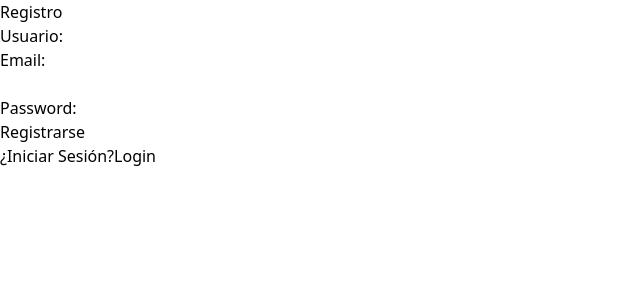
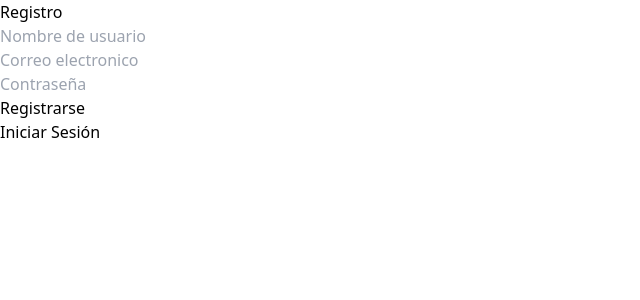
Before and after one commit to BrianDuvall0/fronted-react, a React (Vite) app: page /registro in a window 1280 px wide. Shown: the top 300 px of the page, without its empty margins (0-640 px from the left). Built offline with nearby package versions, Linux system fonts and the light colour scheme.

Commit message:
Cambios esteticos

```diff
--- a/src/App.jsx
+++ b/src/App.jsx
@@ -3,7 +3,7 @@ import { Route, Routes } from "react-router-dom";
 import PostPage from "./pages/PostPage.jsx";
 import PageHome from "./pages/PageHome.jsx";
 import PostForm from "./pages/PostForm.jsx";
-import Login from "./pages/PageLogin.jsx";
+import Login from "./pages/Login.jsx";
 import Registro from "./pages/Registro.jsx";
 import NotFound from "./pages/NotFound.jsx";
 
--- a/src/components/Card.jsx
+++ b/src/components/Card.jsx
@@ -1,7 +1,7 @@
 function Card(props) {
 
     return (
-        <div class="max-w-xs overflow-hidden bg-white rounded-lg shadow-lg dark:bg-gray-800 m-7">
+        <div class="max-w-xs mx-auto overflow-hidden bg-white rounded-lg shadow-lg dark:bg-gray-800 m-7">
             <div class="px-4 py-2">
                 <h1 class="text-xl font-bold text-gray-800 uppercase dark:text-white">{props.title}</h1>
                 <p class="mt-1 text-sm text-gray-600 dark:text-gray-400">{props.description}</p>
--- a/src/pages/PageLogin.jsx
+++ b/src/pages/Login.jsx
@@ -49,21 +49,19 @@ function Login() {
             <form onSubmit={handleSubmit(onSubmit)} class="mt-6">
 
                 <div>
-                    <label class="block text-sm text-gray-800 dark:text-gray-200">Email:</label>
-                    <input type="email" {...register("email")} required
-                    class="block w-full px-4 py-2 mt-2 text-gray-700 bg-white border rounded-lg dark:bg-gray-800 dark:text-gray-300 dark:border-gray-600 focus:border-blue-400 dark:focus:border-blue-300 focus:ring-blue-300 focus:outline-none focus:ring focus:ring-opacity-40"
+                    <input type="email" placeholder="Email" {...register("email")} required
+                    class="block w-full px-4 py-2 mt-2 text-gray-700 bg-white border rounded-lg dark:bg-white-800 dark:text-white-300 dark:border-gray-600 focus:border-blue-400 dark:focus:border-blue-300 focus:ring-blue-300 focus:outline-none focus:ring focus:ring-opacity-40"
                     />
                 </div>
 
                 <div>
-                    <label class="block text-sm text-gray-800 dark:text-gray-200 mt-4">Password:</label>
-                    <input type="text" {...register("password")} required
-                    class="block w-full px-4 py-2 mt-2 text-gray-700 bg-white border rounded-lg dark:bg-gray-800 dark:text-gray-300 dark:border-gray-600 focus:border-blue-400 dark:focus:border-blue-300 focus:ring-blue-300 focus:outline-none focus:ring focus:ring-opacity-40"
+                    <input type="text" placeholder="Password" {...register("password")} required
+                    class="block w-full px-4 py-2 mt-2 text-gray-700 bg-white border rounded-lg dark:bg--800 dark:text-white-300 dark:border-gray-600 focus:border-blue-400 dark:focus:border-blue-300 focus:ring-blue-300 focus:outline-none focus:ring focus:ring-opacity-40"
                     />
                 </div>
 
                 <div class="m-6">
-                    <input type="submit" value="Iniciar Sesión" class="w-full px-6 py-2.5 text-sm font-medium tracking-wide text-white capitalize transition-colors duration-300 transform bg-gray-800 rounded-lg hover:bg-gray-700 focus:outline-none focus:ring focus:ring-gray-300 focus:ring-opacity-50"/>
+                    <input type="submit" value="Iniciar Sesión" class="w-full px-6 py-2.5 text-sm font-medium tracking-wide bg-white text-grey capitalize transition-colors duration-300 transform bg-gray-800 rounded-lg hover:bg-blue-800 focus:outline-none focus:ring focus:ring-gray-300 focus:ring-opacity-50"/>
                 </div>
 
                 <div class="flex items-center justify-center py-4 text-center bg-gray-50 dark:bg-gray-700">
--- a/src/pages/PageHome.jsx
+++ b/src/pages/PageHome.jsx
@@ -29,7 +29,7 @@ function PageHome() {
             if (response.data && Array.isArray(response.data.posts)) {
                 setPosts(response.data.posts);
             } else {
-                console.error("Data format is incorrect:", response.data);
+                console.error("Formato de data es incorrecto:", response.data);
             }
         })
         .catch((error) => {
@@ -48,7 +48,7 @@ function PageHome() {
             if (response.data && response.data.username) {
                 setUserName(response.data.username);
             } else {
-                console.error("Username field is missing in response:", response.data);
+                console.error("Username no se encuentras:", response.data);
             }
         })
         .catch((error) => {
@@ -74,20 +74,20 @@ function PageHome() {
 
             <NavBar></NavBar>
 
-            <div class="w-full max-w-xs overflow-hidden bg-white rounded-lg shadow-lg dark:bg-gray-800">
-            <img class="object-cover w-full h-56" src="https://images.unsplash.com/photo-1542156822-6924d1a71ace?ixlib=rb-1.2.1&ixid=eyJhcHBfaWQiOjEyMDd9&auto=format&fit=crop&w=500&q=60" alt="avatar" />
+            <div class="w-full  max-w-xs mx-auto my-5 overflow-hidden bg-white rounded-lg shadow-lg dark:bg-gray-800">
+                <img class="object-cover w-full h-56" src="https://images.unsplash.com/photo-1542156822-6924d1a71ace?ixlib=rb-1.2.1&ixid=eyJhcHBfaWQiOjEyMDd9&auto=format&fit=crop&w=500&q=60" alt="avatar" />
 
-            <div class="py-5 text-center">
-                <h3 class="block text-xl font-bold text-gray-800 dark:text-white">Bienvenido</h3>
-                <span class="text-sm text-gray-700 dark:text-gray-200">{userName}</span>
+                <div class="py-5 text-center">
+                    <h3 class="block text-xl font-bold text-gray-800 dark:text-white">Bienvenido</h3>
+                    <span class="text-sm text-gray-700 dark:text-gray-200">{userName}</span>
+                </div>
             </div>
-
-        </div>
 
             {posts.length > 0 ? (
             posts.map((post) => (
             <Card
                 key={post.id}
+                title={userName}
                 description={post.content}
             />
         ))
--- a/src/pages/PostPage.jsx
+++ b/src/pages/PostPage.jsx
@@ -45,7 +45,6 @@ function PostPage() {
         data.map((post) => (
           <Card
             key={post.id}
-            title={post.userId} // Mostrar el username en lugar de userId
             description={post.content}
           />
         ))
--- a/src/pages/Registro.jsx
+++ b/src/pages/Registro.jsx
@@ -34,42 +34,29 @@ function Registro() {
             <form onSubmit={handleSubmit(onSubmit)} class="mt-6">
 
                 <div>
-                    <label class="block text-sm text-gray-800 dark:text-gray-200">Usuario:</label>
-                    <input type="text" {...register("username")} required
-                    class="block w-full px-4 py-2 mt-2 text-gray-700 bg-white border rounded-lg dark:bg-gray-800 dark:text-gray-300 dark:border-gray-600 focus:border-blue-400 dark:focus:border-blue-300 focus:ring-blue-300 focus:outline-none focus:ring focus:ring-opacity-40"
+                    <input type="text" placeholder="Nombre de usuario" {...register("username")} required
+                    class="block w-full px-4 py-2 mt-2 text-gray-700 bg-white border rounded-lg dark:bg-white-800 dark:text-gray-300 dark:border-gray-600 focus:border-blue-400 dark:focus:border-blue-300 focus:ring-blue-300 focus:outline-none focus:ring focus:ring-opacity-40"
                     ></input>
                 </div>
 
-                <div class="mt-4">
-                    <div class="flex items-center justify-between">
-                        <label class="block text-sm text-gray-800 dark:text-gray-200">Email:</label>
-                    </div>
-
-                    <input type="text" {...register("email")} required
-                    class="block w-full px-4 py-2 mt-2 text-gray-700 bg-white border rounded-lg dark:bg-gray-800 dark:text-gray-300 dark:border-gray-600 focus:border-blue-400 dark:focus:border-blue-300 focus:ring-blue-300 focus:outline-none focus:ring focus:ring-opacity-40"
+                <div class="mt-6">
+                    <input type="text" placeholder="Correo electronico" {...register("email")} required
+                    class="block w-full px-4 py-2 mt-2 text-gray-700 bg-white border rounded-lg dark:bg-white-800 dark:text-gray-300 dark:border-gray-600 focus:border-blue-400 dark:focus:border-blue-300 focus:ring-blue-300 focus:outline-none focus:ring focus:ring-opacity-40"
                     ></input>
-
                 </div>
 
                 <div class="mt-6">
-                    <label class="block text-sm text-gray-800 dark:text-gray-200">Password:</label>
-                    <input type="text" {...register("password")} required
-                    class="block w-full px-4 py-2 mt-2 text-gray-700 bg-white border rounded-lg dark:bg-gray-800 dark:text-gray-300 dark:border-gray-600 focus:border-blue-400 dark:focus:border-blue-300 focus:ring-blue-300 focus:outline-none focus:ring focus:ring-opacity-40"
+                    <input type="text" placeholder="Contraseña" {...register("password")} required
+                    class="block w-full px-4 py-2 mt-2 text-gray-700 bg-white border rounded-lg dark:bg-white-800 dark:text-gray-300 dark:border-gray-600 focus:border-blue-400 dark:focus:border-blue-300 focus:ring-blue-300 focus:outline-none focus:ring focus:ring-opacity-40"
                     ></input>
                 </div>
 
                 <div class="m-6">
-                    <input type="submit" value="Registrarse" class="w-full px-6 py-2.5 text-sm font-medium tracking-wide text-white capitalize transition-colors duration-300 transform bg-gray-800 rounded-lg hover:bg-gray-700 focus:outline-none focus:ring focus:ring-gray-300 focus:ring-opacity-50"/>
+                    <input type="submit" value="Registrarse" class="w-full px-6 py-2.5 text-sm font-medium tracking-wide bg-white text-black capitalize transition-colors duration-300 transform bg-gray-800 rounded-lg hover:bg-blue-700 focus:outline-none focus:ring focus:ring-gray-300 focus:ring-opacity-50"/>
                 </div>
 
                 <div class="flex items-center justify-center py-4 text-center bg-gray-50 dark:bg-gray-700">
-
-                    <span class="text-sm text-gray-600 dark:text-gray-200">¿Iniciar Sesión?</span>
-
-                    <a href="#" class="mx-2 text-sm font-bold text-blue-500 dark:text-blue-400 hover:underline">
-                        <Link to="/">Login</Link>
-                    </a>
-
+                    <Link to="/" class="mx-2 text-sm font-bold text-blue-500 dark:text-blue-400 hover:underline">Iniciar Sesión</Link>
                 </div>
 
             </form>
```
